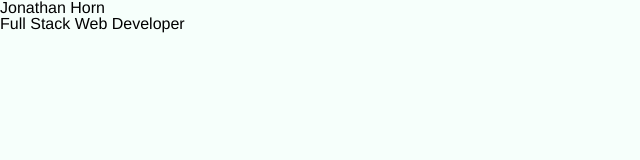
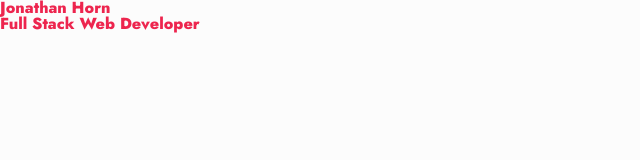
Before and after one commit to jjjjonathan/my-website, a Gatsby site: page / in a window 1280 px wide. Shown: the whole page, without its empty margins (0-640 px from the left). Built offline with nearby package versions, Linux system fonts and the light colour scheme; Gatsby itself is replaced by a stand-in of ours.

Commit message:
Break out global styles and theme

```diff
--- a/src/components/layout.tsx
+++ b/src/components/layout.tsx
@@ -1,42 +1,28 @@
 import React from 'react';
-import {
-  createGlobalStyle,
-  ThemeProvider,
-  DefaultTheme,
-} from 'styled-components';
-import reset from 'styled-reset';
+import { ThemeProvider } from 'styled-components';
+import { theme, GlobalStyle } from '../styles';
+import { Helmet } from 'react-helmet';
 
 type Props = {
   children: React.ReactNode;
 };
 
-const theme: DefaultTheme = {
-  colors: {
-    bg: '#f6fffb',
-  },
-};
-
-const GlobalStyle = createGlobalStyle`
-  ${reset}
-
-  *, *:before, *:after {
-    box-sizing: border-box;
-  }
-
-  html {
-    box-sizing: border-box;
-  }
-
-  body {
-    background: ${(props) => props.theme.colors.bg};
-    font-family: Open-Sans, Helvetica, Sans-Serif;
-  }
-`;
-
 const Layout = ({ children }: Props) => {
   return (
     <ThemeProvider theme={theme}>
       <>
+        <Helmet>
+          <link rel="preconnect" href="https://fonts.googleapis.com" />
+          <link
+            rel="preconnect"
+            href="https://fonts.gstatic.com"
+            crossOrigin="anonymous"
+          />
+          <link
+            href="https://fonts.googleapis.com/css2?family=Jost:ital,wght@0,100;0,200;0,300;0,400;0,500;0,600;0,700;0,800;0,900;1,100;1,200;1,300;1,400;1,500;1,600;1,700;1,800;1,900&display=swap"
+            rel="stylesheet"
+          />
+        </Helmet>
         <GlobalStyle />
         {children}
       </>
--- /dev/null
+++ b/src/styles/global.ts
@@ -0,0 +1,27 @@
+import { createGlobalStyle } from 'styled-components';
+import reset from 'styled-reset';
+
+const GlobalStyle = createGlobalStyle`
+  ${reset}
+
+  *, *:before, *:after {
+    box-sizing: border-box;
+  }
+
+  html {
+    box-sizing: border-box;
+  }
+
+  body {
+    background: ${(props) => props.theme.colors.bg};
+    color: ${(props) => props.theme.colors.red};
+    font-family: 'Jost', sans-serif;
+    font-weight: 800;
+  }
+
+  h1 {
+
+  }
+`;
+
+export default GlobalStyle;
--- /dev/null
+++ b/src/styles/index.ts
@@ -0,0 +1,2 @@
+export { default as GlobalStyle } from './global';
+export { default as theme } from './theme';
--- /dev/null
+++ b/src/styles/theme.ts
@@ -0,0 +1,10 @@
+import { DefaultTheme } from 'styled-components';
+
+const theme: DefaultTheme = {
+  colors: {
+    bg: '#fcfcfc',
+    red: '#ed254e',
+  },
+};
+
+export default theme;
--- a/src/types/styled.d.ts
+++ b/src/types/styled.d.ts
@@ -4,6 +4,7 @@ declare module 'styled-components' {
   export interface DefaultTheme {
     colors: {
       bg: string;
+      red: string;
     };
   }
 }
```
